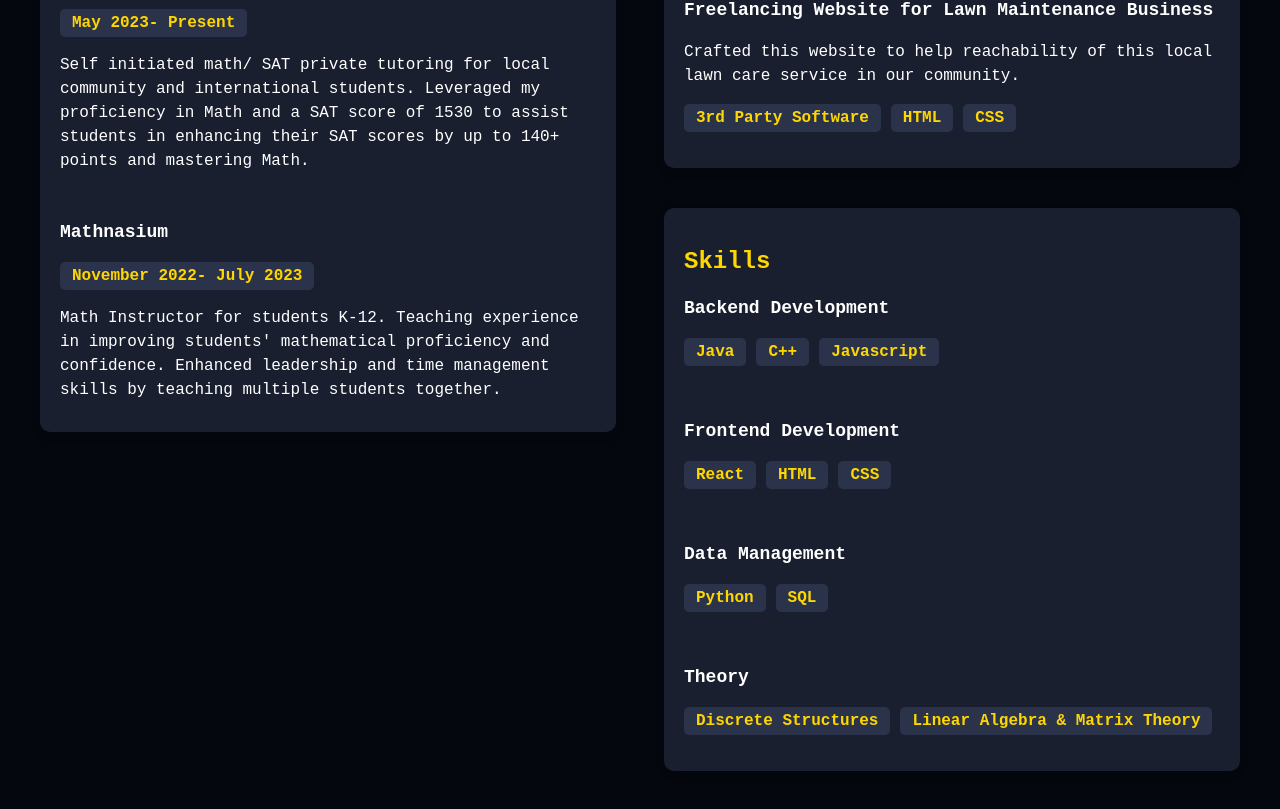
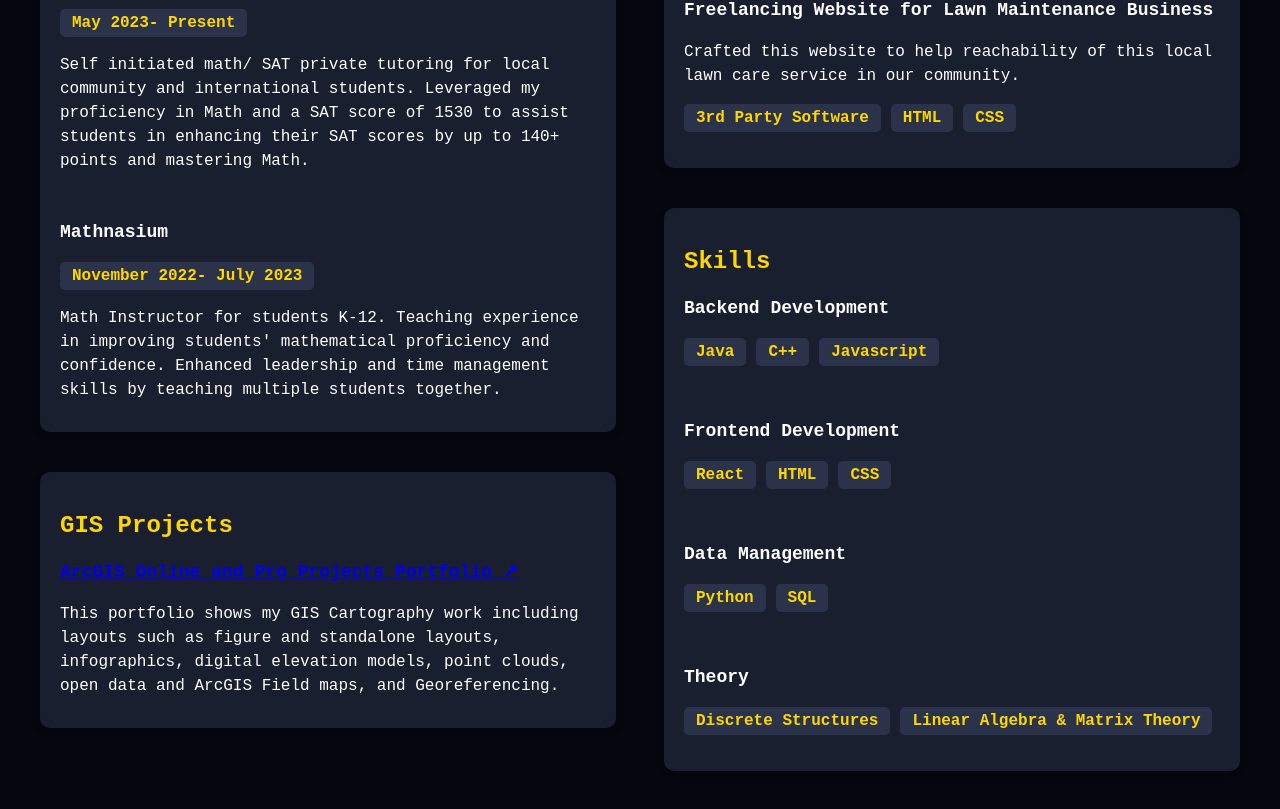
Before and after one commit to VedantCars2004/Personal-Portfolio, a React (Create React App) app: page / in a window 1280 px wide. Shown: the part 1503-2312 px from the top of the page. Built offline with nearby package versions, Linux system fonts and the light colour scheme.

Commit message:
added gis portfolio

```diff
--- a/src/ProfilePage.js
+++ b/src/ProfilePage.js
@@ -73,6 +73,12 @@ const ProfilePage = () => {
            and confidence. Enhanced leadership and time management skills by teaching multiple students together.
                    </p>
                </div>
+               <div className='gis-projects'>
+                    <h2>GIS Projects</h2>
+                    <h3><a href="https://storymaps.arcgis.com/stories/cb7e27c3c8734e9aa2c0fe6358040810" target="_blank" rel="noopener noreferrer">ArcGIS Online and Pro Projects Portfolio ↗</a></h3>
+                    <p>This portfolio shows my GIS Cartography work including layouts such as figure and standalone layouts, infographics, digital elevation models, point clouds,
+                         open data and ArcGIS Field maps, and Georeferencing.</p>
+                </div>
            </div>
 
 
```
